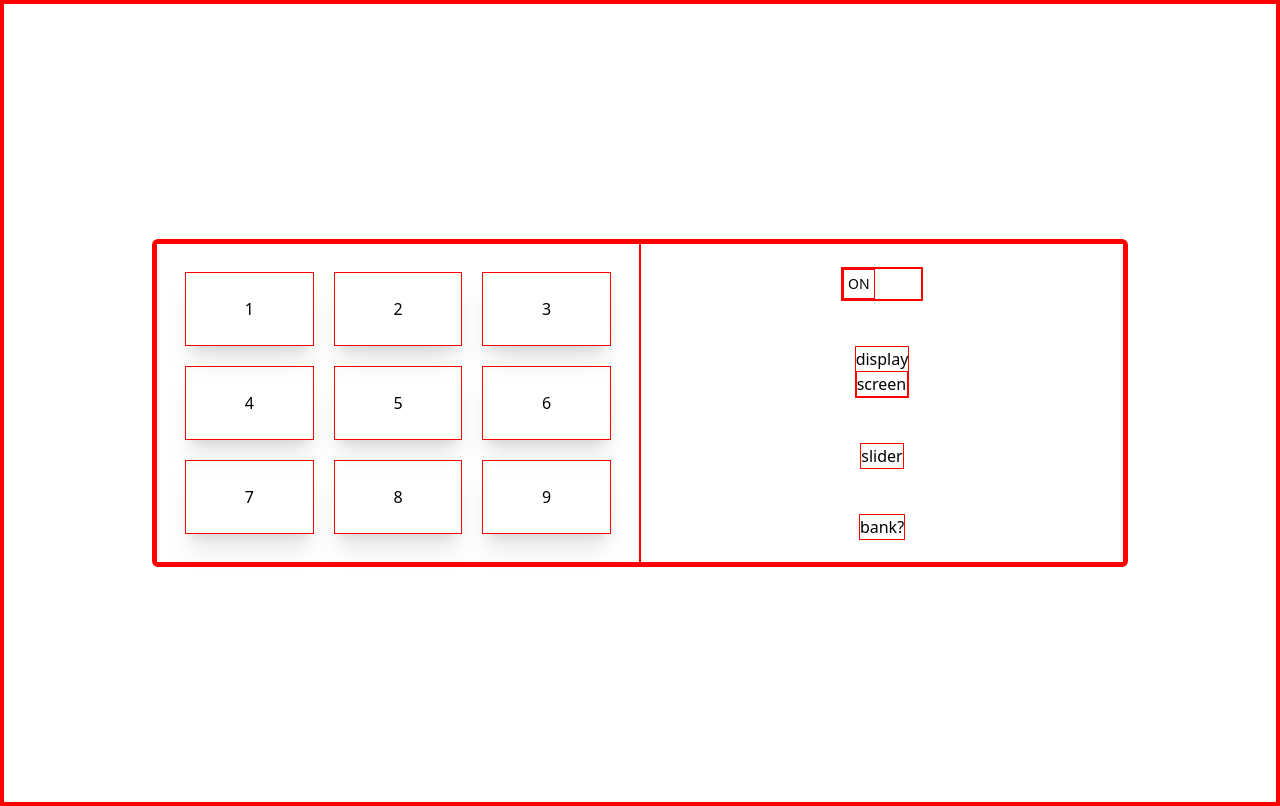
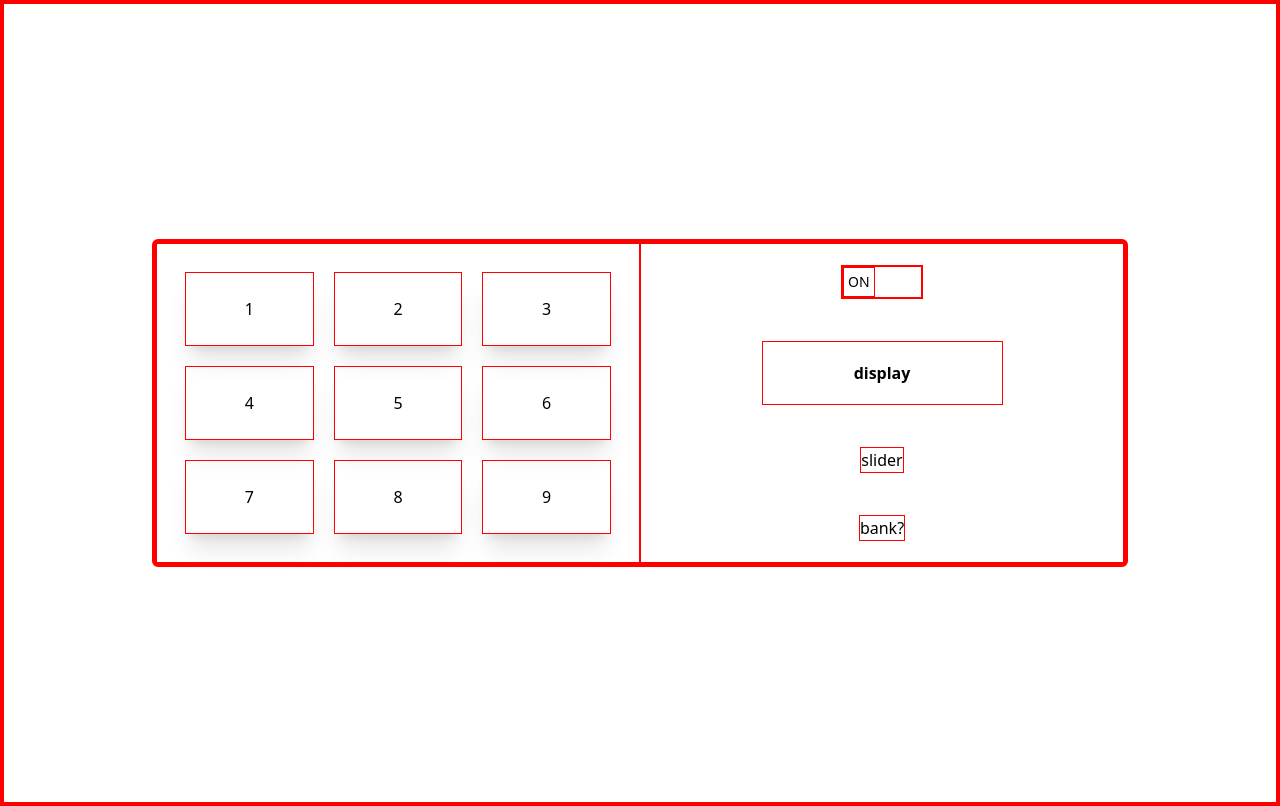
Before and after one commit to Alvintol/drum-machine, a React (Create React App) app: page / in a window 1280 px wide. Built offline with nearby package versions, Linux system fonts and the light colour scheme.

Commit message:
adds display screen

```diff
--- a/src/App.js
+++ b/src/App.js
@@ -45,11 +45,9 @@ const App = () => {
             </div>
           </div>
           <div id='display'
+          className='flex flex-col w-1/2 h-1/5 text-center justify-center font-bold'
           >
             display
-            <div>
-              screen
-            </div>
           </div>
           <div id='slider'>
             slider
--- a/src/css/main.css
+++ b/src/css/main.css
@@ -603,6 +603,18 @@ video {
   height: 1.5rem;
 }
 
+.h-1\/2 {
+  height: 50%;
+}
+
+.h-1\/3 {
+  height: 33.333333%;
+}
+
+.h-1\/5 {
+  height: 20%;
+}
+
 .w-1 {
   width: 0.25rem;
 }
@@ -613,6 +625,14 @@ video {
 
 .w-20 {
   width: 5rem;
+}
+
+.w-full {
+  width: 100%;
+}
+
+.w-1\/2 {
+  width: 50%;
 }
 
 .grid-cols-3 {
@@ -714,6 +734,10 @@ video {
   line-height: 1.25rem;
 }
 
+.font-bold {
+  font-weight: 700;
+}
+
 .shadow-xl {
   --tw-shadow: 0 20px 25px -5px rgb(0 0 0 / 0.1), 0 8px 10px -6px rgb(0 0 0 / 0.1);
   --tw-shadow-colored: 0 20px 25px -5px var(--tw-shadow-color), 0 8px 10px -6px var(--tw-shadow-color);
```
